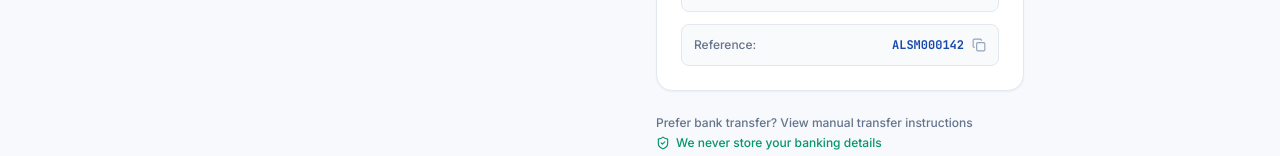
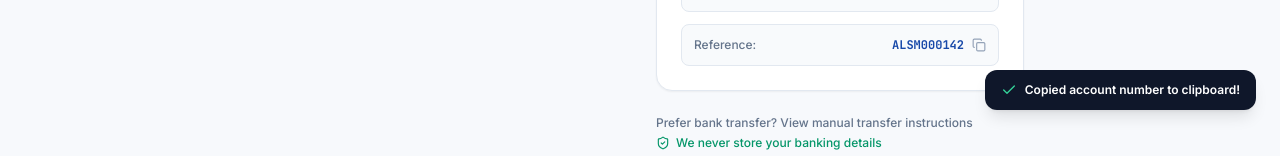
Before and after one commit to ALSM-Project/ALSM_WEB_FE_1, a React (Vite) app: page /billing/payment in a window 1280 px wide. Both pictures are taken after a click on the button 979 px from the left and 540 px from the top of the page. Shown: the part 657-813 px from the top of the page. Built offline with nearby package versions, Linux system fonts and the light colour scheme; no server answers.

Commit message:
feat(billing-ui): add notification toast overlay for copy feedback in QR payment flow

```diff
--- a/src/features/billing/pages/QRPaymentPage.tsx
+++ b/src/features/billing/pages/QRPaymentPage.tsx
@@ -76,9 +76,17 @@ export const QRPaymentPage: React.FC = () => {
     return `${m}:${s < 10 ? '0' : ''}${s}`;
   };
 
-  const copyText = useCallback((text: string, setCopied: React.Dispatch<React.SetStateAction<boolean>>) => {
+  const [toastMessage, setToastMessage] = useState<string | null>(null);
+
+  const showToast = (msg: string) => {
+    setToastMessage(msg);
+    setTimeout(() => setToastMessage(null), 3000);
+  };
+
+  const copyText = useCallback((text: string, label: string, setCopied: React.Dispatch<React.SetStateAction<boolean>>) => {
     navigator.clipboard.writeText(text);
     setCopied(true);
+    showToast(`Copied ${label} to clipboard!`);
     setTimeout(() => setCopied(false), 2000);
   }, []);
 
@@ -170,7 +178,7 @@ export const QRPaymentPage: React.FC = () => {
                 <span className="text-slate-500 font-medium">Account:</span>
                 <div className="flex items-center space-x-2 font-mono">
                   <span className="text-brand-700 font-bold">{qr.accountNumber}</span>
-                  <button onClick={() => copyText(qr.accountNumber, setCopiedAccount)} className="text-slate-400 hover:text-slate-800">
+                  <button onClick={() => copyText(qr.accountNumber, 'account number', setCopiedAccount)} className="text-slate-400 hover:text-slate-800">
                     {copiedAccount ? <Check className="w-3.5 h-3.5 text-emerald-600" /> : <Copy className="w-3.5 h-3.5" />}
                   </button>
                 </div>
@@ -185,7 +193,7 @@ export const QRPaymentPage: React.FC = () => {
                 <span className="text-slate-500 font-medium">Amount:</span>
                 <div className="flex items-center space-x-2 font-mono">
                   <span className="text-brand-700 font-bold">{formatVnd(qr.amountVnd)}</span>
-                  <button onClick={() => copyText(String(qr.amountVnd), setCopiedAmount)} className="text-slate-400 hover:text-slate-800">
+                  <button onClick={() => copyText(String(qr.amountVnd), 'amount', setCopiedAmount)} className="text-slate-400 hover:text-slate-800">
                     {copiedAmount ? <Check className="w-3.5 h-3.5 text-emerald-600" /> : <Copy className="w-3.5 h-3.5" />}
                   </button>
                 </div>
@@ -195,13 +203,20 @@ export const QRPaymentPage: React.FC = () => {
                 <span className="text-slate-500 font-medium">Reference:</span>
                 <div className="flex items-center space-x-2 font-mono">
                   <span className="text-brand-700 font-bold">{qr.referenceCode}</span>
-                  <button onClick={() => copyText(qr.referenceCode, setCopiedRef)} className="text-slate-400 hover:text-slate-800">
+                  <button onClick={() => copyText(qr.referenceCode, 'reference code', setCopiedRef)} className="text-slate-400 hover:text-slate-800">
                     {copiedRef ? <Check className="w-3.5 h-3.5 text-emerald-600" /> : <Copy className="w-3.5 h-3.5" />}
                   </button>
                 </div>
               </div>
             </div>
           </div>
+
+          {toastMessage && (
+            <div className="fixed bottom-6 right-6 bg-slate-900 text-white px-4 py-3 rounded-xl text-xs font-semibold shadow-lg flex items-center space-x-2 z-50 animate-bounce">
+              <Check className="w-4 h-4 text-emerald-400" />
+              <span>{toastMessage}</span>
+            </div>
+          )}
 
           <div className="text-xs text-slate-500 space-y-1 font-medium">
             <p>Prefer bank transfer? View manual transfer instructions</p>
```
